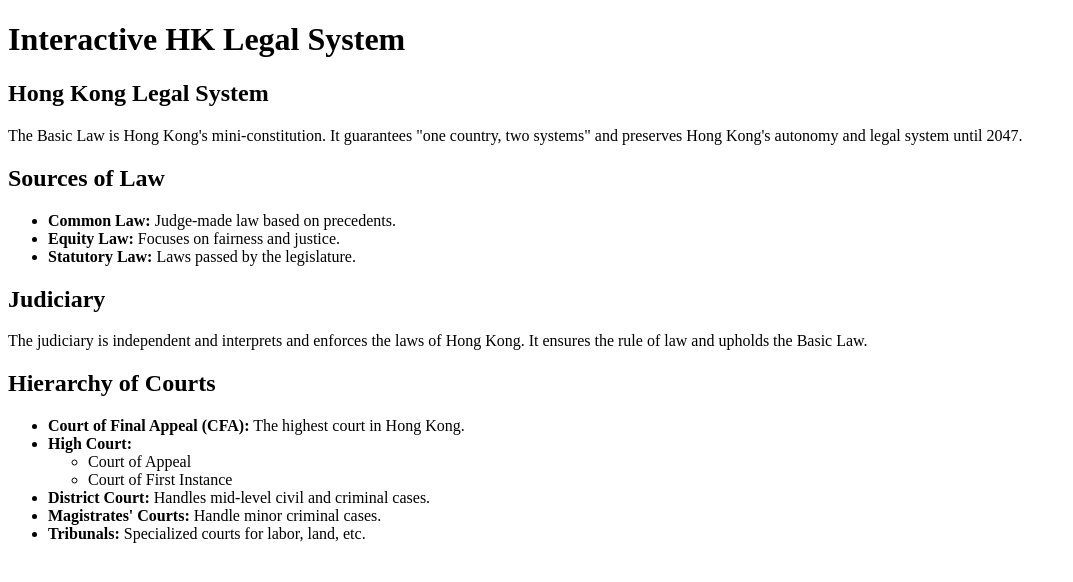
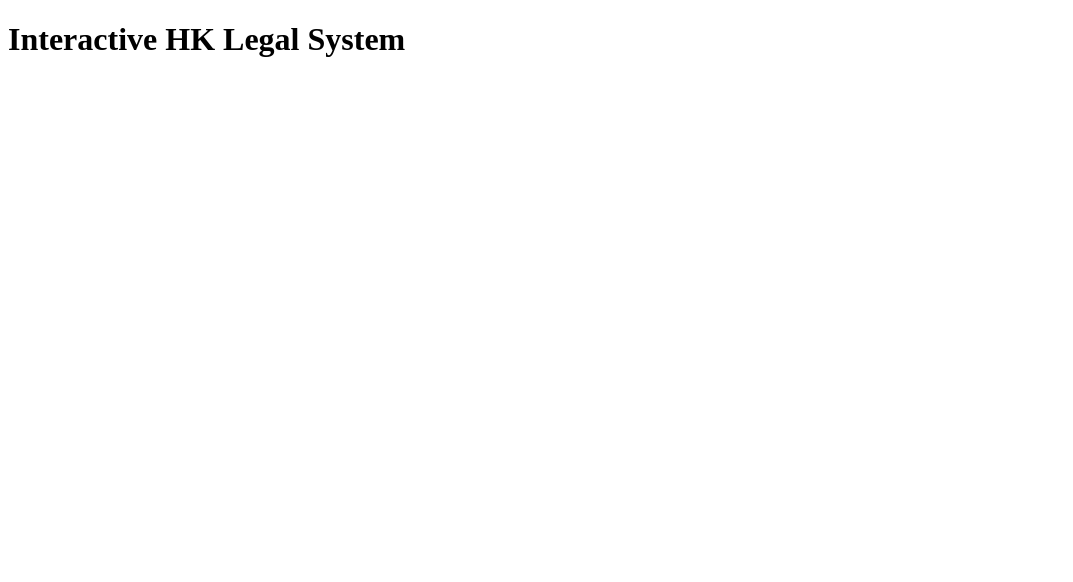
Before and after one commit to pppaal/realestatehk, a plain HTML site: page index.html in a window 1280 px wide. Shown: the whole page, without its empty margins (0-1073 px from the left). Drawn offline with Linux system fonts and the light colour scheme.

Commit message:
Update index.html

```diff
--- a/index.html
+++ b/index.html
@@ -6,32 +6,8 @@
     <title>Interactive HK Legal System</title>
 </head>
 <body>
-    <h1>Interactive HK Legal System</h1>
-    <h2>Hong Kong Legal System</h2>
-    <p>The Basic Law is Hong Kong's mini-constitution. It guarantees "one country, two systems" and preserves Hong Kong's autonomy and legal system until 2047.</p>
-
-    <h2>Sources of Law</h2>
-    <ul>
-        <li><strong>Common Law:</strong> Judge-made law based on precedents.</li>
-        <li><strong>Equity Law:</strong> Focuses on fairness and justice.</li>
-        <li><strong>Statutory Law:</strong> Laws passed by the legislature.</li>
-    </ul>
-
-    <h2>Judiciary</h2>
-    <p>The judiciary is independent and interprets and enforces the laws of Hong Kong. It ensures the rule of law and upholds the Basic Law.</p>
-
-    <h2>Hierarchy of Courts</h2>
-    <ul>
-        <li><strong>Court of Final Appeal (CFA):</strong> The highest court in Hong Kong.</li>
-        <li><strong>High Court:</strong>
-            <ul>
-                <li>Court of Appeal</li>
-                <li>Court of First Instance</li>
-            </ul>
-        </li>
-        <li><strong>District Court:</strong> Handles mid-level civil and criminal cases.</li>
-        <li><strong>Magistrates' Courts:</strong> Handle minor criminal cases.</li>
-        <li><strong>Tribunals:</strong> Specialized courts for labor, land, etc.</li>
-    </ul>
+    <h1 id="title">Interactive HK Legal System</h1>
+    <div id="content"></div>
+    <script src="script.js"></script>
 </body>
 </html>
```
